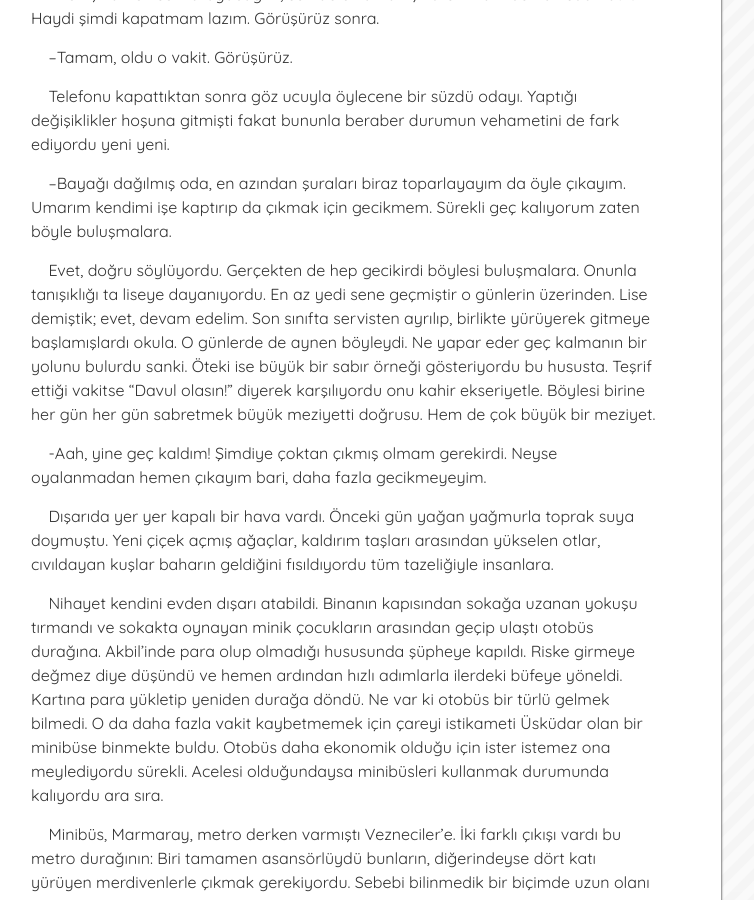
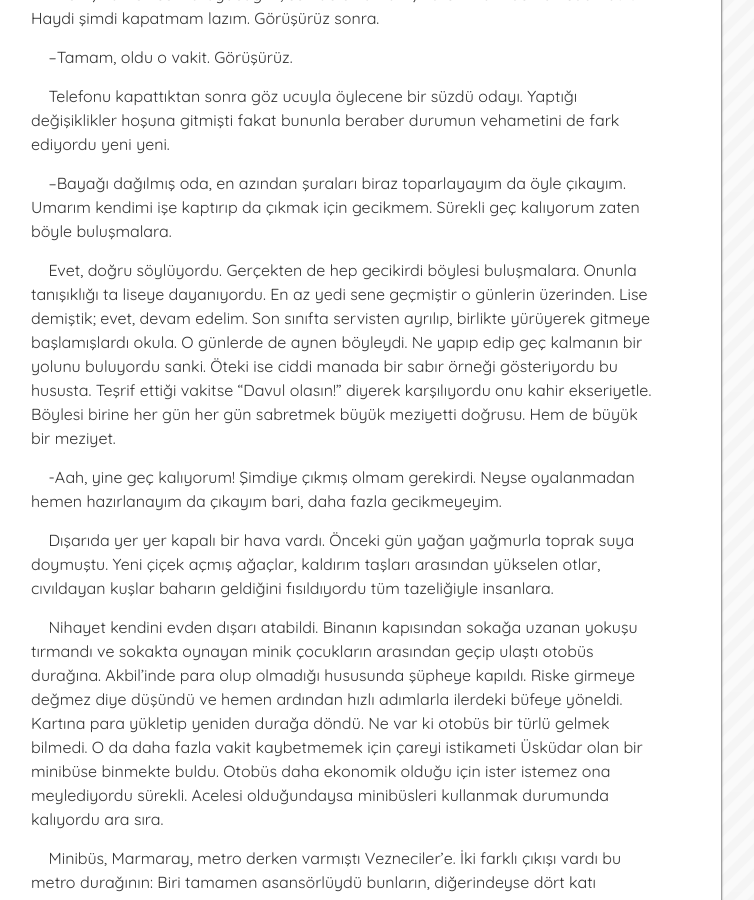
Before and after one commit to muhammedaydogdu/muhammedaydogdu.github.io, a Jekyll site: the page built from _posts/2018-03-31-o-ve-o.md, in a window 1280 px wide and 900 px high, scrolled down 1109 px. Shown: the whole window, without its empty margins (294-1048 px from the left). Built offline with Jekyll 4.4.1, drawn with Linux system fonts in a browser that asks for light colours; some web fonts are replaced.

Commit message:
Update 2018-03-31-o-ve-o.md

```diff
--- a/_posts/2018-03-31-o-ve-o.md
+++ b/_posts/2018-03-31-o-ve-o.md
@@ -41,9 +41,9 @@ image: oveo.jpeg
 
 &nbsp;&nbsp;&nbsp;&nbsp;–Bayağı dağılmış oda, en azından şuraları biraz toparlayayım da öyle çıkayım. Umarım kendimi işe kaptırıp da çıkmak için gecikmem. Sürekli geç kalıyorum zaten böyle buluşmalara.
 
-&nbsp;&nbsp;&nbsp;&nbsp;Evet, doğru söylüyordu. Gerçekten de hep gecikirdi böylesi buluşmalara. Onunla tanışıklığı ta liseye dayanıyordu. En az yedi sene geçmiştir o günlerin üzerinden. Lise demiştik; evet, devam edelim. Son sınıfta servisten ayrılıp, birlikte yürüyerek gitmeye başlamışlardı okula. O günlerde de aynen böyleydi. Ne yapar eder geç kalmanın bir yolunu bulurdu sanki. Öteki ise büyük bir sabır örneği gösteriyordu bu hususta. Teşrif ettiği vakitse “Davul olasın!” diyerek karşılıyordu onu kahir ekseriyetle. Böylesi birine her gün her gün sabretmek büyük meziyetti doğrusu. Hem de çok büyük bir meziyet.
+&nbsp;&nbsp;&nbsp;&nbsp;Evet, doğru söylüyordu. Gerçekten de hep gecikirdi böylesi buluşmalara. Onunla tanışıklığı ta liseye dayanıyordu. En az yedi sene geçmiştir o günlerin üzerinden. Lise demiştik; evet, devam edelim. Son sınıfta servisten ayrılıp, birlikte yürüyerek gitmeye başlamışlardı okula. O günlerde de aynen böyleydi. Ne yapıp edip geç kalmanın bir yolunu buluyordu sanki. Öteki ise ciddi manada bir sabır örneği gösteriyordu bu hususta. Teşrif ettiği vakitse “Davul olasın!” diyerek karşılıyordu onu kahir ekseriyetle. Böylesi birine her gün her gün sabretmek büyük meziyetti doğrusu. Hem de büyük bir meziyet.
 
-&nbsp;&nbsp;&nbsp;&nbsp;-Aah, yine geç kaldım! Şimdiye çoktan çıkmış olmam gerekirdi. Neyse oyalanmadan hemen çıkayım bari, daha fazla gecikmeyeyim.
+&nbsp;&nbsp;&nbsp;&nbsp;-Aah, yine geç kalıyorum! Şimdiye çıkmış olmam gerekirdi. Neyse oyalanmadan hemen hazırlanayım da çıkayım bari, daha fazla gecikmeyeyim.
 
 &nbsp;&nbsp;&nbsp;&nbsp;Dışarıda yer yer kapalı bir hava vardı. Önceki gün yağan yağmurla toprak suya doymuştu. Yeni çiçek açmış ağaçlar, kaldırım taşları arasından yükselen otlar, cıvıldayan kuşlar baharın geldiğini fısıldıyordu tüm tazeliğiyle insanlara.
 
```
